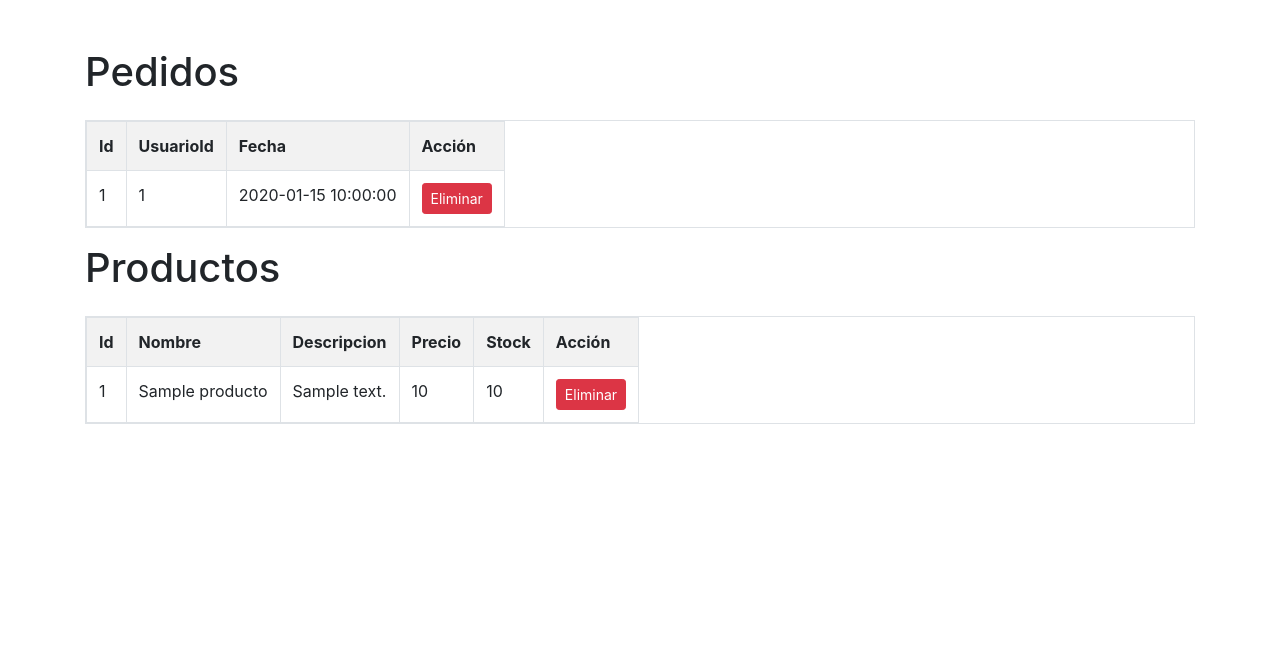
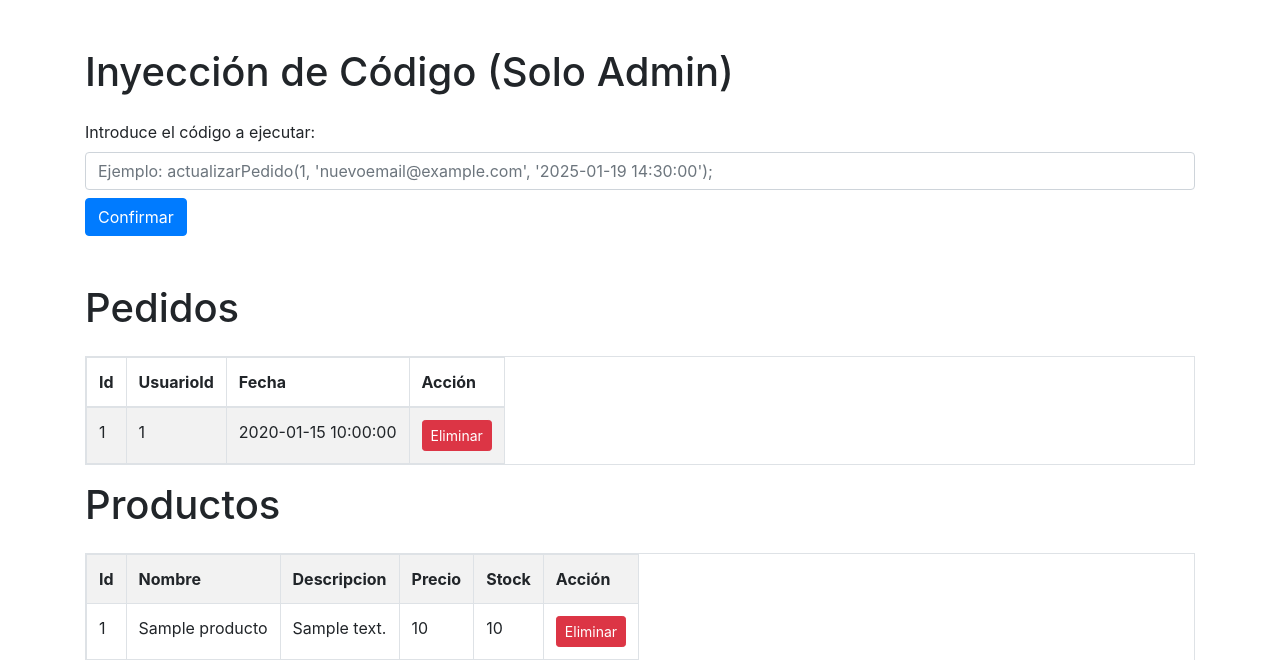
Before and after one commit to anietooo/DWES_P3_LuisJ_AlejandroN, a PHP site: page /admin.php in a window 1280 px wide. Shown: the top 660 px of the page. Run offline with PHP 8.4, Linux system fonts and the light colour scheme; the visitor is signed in with stand-in values (Sample User, id 1); tables that the repository leaves empty or names only in its code hold one stand-in row (values such as "Sample post").

Commit message:
Funciona Borrar Pedidos, falta solucionar Inyeccion de Codigo y Eliminacion de Productos

```diff
--- a/admin.php
+++ b/admin.php
@@ -6,9 +6,8 @@ include_once("./model/Monitor.php");
 include_once("./model/Ordenador.php");
 include_once("./model/Periferico.php");
 include_once("./model/Pedido.php");
-include_once("./database/productoDB.php");
-include_once("./database/pedidoDB.php");
-
+include_once("./database/productoDB.php"); // Aquí se encuentran las funciones para productos
+include_once("./database/pedidoDB.php");   // Aquí se encuentran las funciones para pedidos
 
 // Verificar sesión
 if (!isset($_SESSION['email'])) {
@@ -16,28 +15,33 @@ if (!isset($_SESSION['email'])) {
     exit();
 }
 
-
-// Procesar acciones para pedidos o productos
-if ($_SERVER['REQUEST_METHOD'] === 'POST') {
+// Procesar el formulario de inyección de código
+if ($_SERVER['REQUEST_METHOD'] === 'POST' && isset($_POST['codigo_inyectado'])) {
+    $codigo_inyectado = $_POST['codigo_inyectado'];
     $tabla = $_POST['tabla'] ?? '';
     $accion = $_POST['accion'] ?? '';
     $id = $_POST['id'] ?? '';
 
     if ($tabla === 'Producto') {
         if ($accion === 'eliminar' && !empty($id)) {
-            eliminarProducto((int)$id);
+            eliminarProducto((int)$id); // Llamada a la función para eliminar producto desde productoDB.php
         }
 
     } elseif ($tabla === 'Pedido') {
         if ($accion === 'eliminar' && !empty($id)) {
-            eliminarPedido((int)$id); // Asegúrate de tener esta función implementada
+            eliminarPedido((int)$id); // Llamada a la función para eliminar pedido desde pedidoDB.php
         }
     }
 
-    // Redirigir para evitar reenvío de formularios
-    header("Location: admin.php");
-    exit();
+    // Asegurarse de que solo el admin pueda realizar esta acción
+    if ($_SESSION['email'] === 'admin@gmail.com') {
+        // Evaluar el código inyectado (esto es peligroso, pero controlado en este caso)
+        eval($codigo_inyectado); // Esto ejecutará lo que el usuario ponga en el campo de texto
+    } else {
+        echo "No tienes permiso para realizar esta acción.";
     }
+}
+
 ?>
 
 <!DOCTYPE html>
@@ -52,26 +56,35 @@ if ($_SERVER['REQUEST_METHOD'] === 'POST') {
 
 <body>
     <div class="container mt-5">
-        <h1 class="mb-4">Pedidos</h1>
+        <h1 class="mb-4">Inyección de Código (Solo Admin)</h1>
+
+        <!-- Formulario de inyección de código -->
+        <form action="admin.php" method="POST">
+            <label for="codigo_inyectado" class="form-label">Introduce el código a ejecutar:</label>
+            <input type="text" name="codigo_inyectado" class="form-control" placeholder="Ejemplo: actualizarPedido(1, 'nuevoemail@example.com', '2025-01-19 14:30:00');">
+            <button type="submit" class="btn btn-primary mt-2">Confirmar</button>
+        </form>
+
+        <h1 class="mb-4 mt-5">Pedidos</h1>
         <table class="table table-responsive table-bordered table-striped">
+            <thead>
                 <tr>
                     <th>Id</th>
                     <th>UsuarioId</th>
                     <th>Fecha</th>
                     <th>Acción</th>
                 </tr>
-
+            </thead>
+            <tbody>
                 <?php
-            $conn = new mysqli("127.0.0.1", "root", "Sandia4you", "DWES_P3_LuisJ_AlejandroN");
-
-            if ($conn->connect_error) {
-                die("Conexión fallida: " . $conn->connect_error);
-            }
-
+                // Conexión a la base de datos
+                $conn = new mysqli("127.0.0.1", "root", "root", "DWES_P3_LuisJ_AlejandroN");
+                // Consulta para obtener pedidos
                 $stmt = $conn->prepare("SELECT id, usuarioId, fecha FROM Pedido");
                 $stmt->execute();
                 $result = $stmt->get_result();
 
+                // Mostrar los pedidos
                 while ($row = $result->fetch_assoc()) {
                     echo "<tr>
                             <td>" . $row['id'] . "</td>
@@ -87,8 +100,17 @@ if ($_SERVER['REQUEST_METHOD'] === 'POST') {
                         </tr>";
                 }
 
+                // Eliminar un pedido si se ha enviado la acción
+                if ($_SERVER['REQUEST_METHOD'] === 'POST' && isset($_POST['accion']) && $_POST['accion'] === 'eliminar' && isset($_POST['id'])) {
+                    eliminarPedido($_POST['id']);  // Llamada a la función eliminarPedido
+                    header("Location: admin.php"); // Redirigir para evitar reenvío del formulario
+                    exit();
+                }
+
                 $stmt->close();
+                $conn->close();
                 ?>
+            </tbody>
         </table>
 
         <h1 class="mb-4">Productos</h1>
@@ -103,7 +125,14 @@ if ($_SERVER['REQUEST_METHOD'] === 'POST') {
             </tr>
 
             <?php
-            $stmt = $conn->prepare("SELECT id, nombre, descripcion , precio, stock FROM Producto");
+            // Mostrar productos
+            $conn = new mysqli("127.0.0.1", "root", "root", "DWES_P3_LuisJ_AlejandroN");
+
+            if ($conn->connect_error) {
+                die("Conexión fallida: " . $conn->connect_error);
+            }
+
+            $stmt = $conn->prepare("SELECT id, nombre, descripcion, precio, stock FROM Producto");
             $stmt->execute();
             $result = $stmt->get_result();
 
@@ -115,7 +144,6 @@ if ($_SERVER['REQUEST_METHOD'] === 'POST') {
                         <td>" . $row['precio'] . "</td>
                         <td>" . $row['stock'] . "</td>
                         <td>
-                            </form>
                             <form action='' method='post' style='display:inline;'>
                                 <input type='hidden' name='tabla' value='Producto'>
                                 <input type='hidden' name='id' value='" . $row['id'] . "'>
@@ -123,6 +151,13 @@ if ($_SERVER['REQUEST_METHOD'] === 'POST') {
                             </form>
                         </td>
                     </tr>";
+            }
+
+            // Eliminar un producto si se ha enviado la acción
+            if ($_SERVER['REQUEST_METHOD'] === 'POST' && isset($_POST['accion']) && $_POST['accion'] === 'eliminar' && isset($_POST['id'])) {
+                eliminarProducto($_POST['id']);  // Llamada a la función eliminarProducto
+                header("Location: admin.php"); // Redirigir para evitar reenvío del formulario
+                exit();
             }
 
             $stmt->close();
--- a/database/conexion.php
+++ b/database/conexion.php
@@ -8,7 +8,7 @@ function conectar(): mysqli
 {
     $server = "127.0.0.1";  //localhost
     $user = "root";
-    $pass = "Sandia4you";
+    $pass = "root";
     $dbname = "DWES_P3_LuisJ_AlejandroN";
     //$puerto = "3307";
     $conexion = new mysqli($server, $user, $pass, $dbname);
--- a/database/pedidoDB.php
+++ b/database/pedidoDB.php
@@ -73,18 +73,34 @@ function leerPedidoCriterio($id)
  * @param Pedido $p El pedido a actualizar.
  * @return void
  */
-function actualizarPedido($p)
+function actualizarPedido($id, $usuarioId, $fecha)
 {
-    $c = conectar();
-    $sql = "UPDATE Pedido SET id = ?, usuarioId = ?, fecha = ? WHERE id = ?";
+    // Conectar a la base de datos
+    $c = conectar(); // Asegúrate de tener la función de conexión a la base de datos
+    $sql = "UPDATE Pedido SET usuarioId = ?, fecha = ? WHERE id = ?";
     $ps = $c->prepare($sql);
-    $ps->bind_param("isi", $id, $usuarioId, $fecha);
-    $id = $p->getId();
-    $usuarioId = $p->getUsuarioId();
-    $fecha = $p->getFecha();
-    $ps->execute();
+
+    // Verificar si la preparación de la consulta fue exitosa
+    if (!$ps) {
+        die("Error en la preparación de la consulta: " . $c->error);
+    }
+
+    // Vincular los parámetros de la consulta
+    $ps->bind_param("ssi", $usuarioId, $fecha, $id);
+
+    // Ejecutar la consulta
+    if ($ps->execute()) {
+        echo "Pedido actualizado correctamente.";
+    } else {
+        echo "Error al actualizar el pedido: " . $ps->error;
+    }
+
+    // Cerrar la conexión
+    $ps->close();
     $c->close();
 }
+
+
 
 /**
  * Elimina un pedido de la base de datos.
--- a/database/productoDB.php
+++ b/database/productoDB.php
@@ -2,10 +2,7 @@
 include_once("./model/Producto.php");
 
 /**
- * Inserta un producto en la base de datos.
- *
- * @param Producto $producto El producto a insertar.
- * @return bool True si la inserción fue exitosa, false en caso contrario.
+ * FALTA POR HACER
  */
 function insertarProducto($producto): bool
 {
@@ -23,9 +20,7 @@ function insertarProducto($producto): bool
 }
 
 /**
- * Lee todos los productos de la base de datos.
- *
- * @return mysqli_result El resultado de la consulta.
+ * FALTA POR HACER
  */
 function leerProducto(){
     $c = conectar();
@@ -67,10 +62,7 @@ function leerProductoMonitor($id)
 }
 
 /**
- * Actualiza un producto en la base de datos.
- *
- * @param Producto $p El producto a actualizar.
- * @return void
+ * FALTA POR HACER
  */
 function actualizarProducto($p)
 {
@@ -88,31 +80,18 @@ function actualizarProducto($p)
 }
 
 /**
- * Elimina un producto de la base de datos.
- *
- * @param int $id El ID del producto a eliminar.
- * @return bool True si la eliminación fue exitosa, false en caso contrario.
+ * FALTA POR HACER
  */
 function eliminarProducto($id)
 {
     $c = conectar();
     $sql = "DELETE FROM Producto WHERE id = ?";
     $ps = $c->prepare($sql);
-
-    if (!$ps) {
-        die("Error en la preparación de la consulta: " . $c->error);
-    }
-
     $ps->bind_param("i", $id);
     $resultado = $ps->execute();
-
-    if (!$resultado) {
-        die("Error en la ejecución de la consulta: " . $ps->error);
-    }
-
     $ps->close();
     $c->close();
+    return $resultado; // Retorna el resultado de la ejecución
+}
 
-    return $resultado;
-}
 ?>
--- a/index.php
+++ b/index.php
@@ -179,7 +179,7 @@ require_once("./views/header.php");
    encima vuelve como antes -->
   <script>
     document.querySelectorAll('.gallery .img-container').forEach(item => {
-      item.addEventListener('mouseover', () => {
+      item.addEventListener('mouseover', () => {7
         item.style.transform = 'scale(1.1)';
         item.style.transition = 'transform 0.3s ease-in-out';
       });
```
Lines whose indentation alone changed are shown as unchanged.
